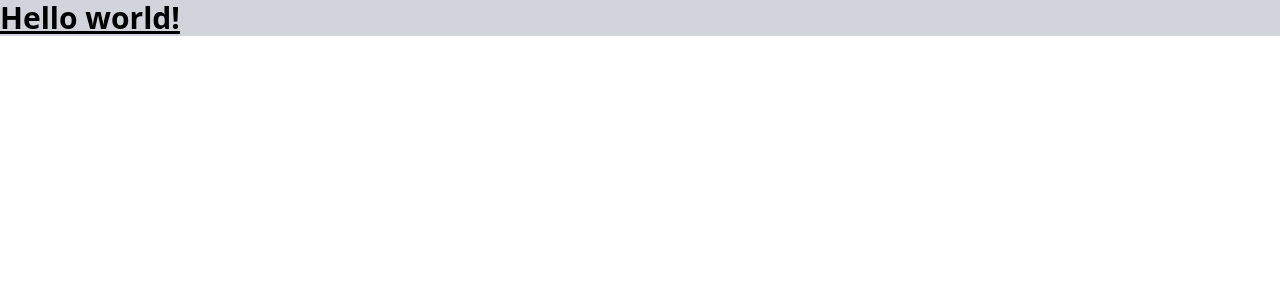
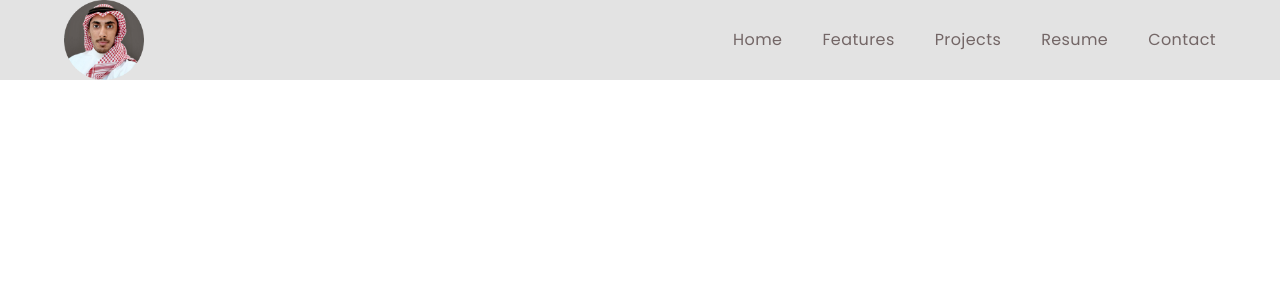
Before and after one commit to AhmadRFC/alabbasei.com, a React (Create React App) app: page / in a window 1280 px wide. Shown: the top 300 px of the page. Built offline with nearby package versions, Linux system fonts and the light colour scheme.

Commit message:
adding Navbar component & adding logo pic

```diff
--- a/src/App.jsx
+++ b/src/App.jsx
@@ -1,7 +1,12 @@
+import React from "react";
+import Navbar from "./components/navbar/Navbar";
+
 function App() {
   return (
-    <div className="App">
-      <h1 className="text-3xl font-bold underline bg-gray-300">Hello world!</h1>
+    <div className="w-full h-auto bg-bodyColor text-lightText">
+      <div className="max-w-screen-xl mx-auto px-16">
+        <Navbar />
+      </div>
     </div>
   );
 }
--- /dev/null
+++ b/src/assets/index.jsx
@@ -0,0 +1,5 @@
+import logo from "./images/logo.png";
+
+export {
+  logo
+};
--- /dev/null
+++ b/src/components/navbar/Navbar.jsx
@@ -0,0 +1,27 @@
+import React from "react";
+import { logo } from "../../assets/index";
+import { navLinksdata } from "../../constants";
+
+const Navbar = () => {
+  return (
+    <div className="w-full h-20 mx-auto flex justify-between items-center font-titleFont">
+      <div>
+        <img src={logo} alt="logo" className="w-20" />
+      </div>
+      <div>
+        <ul className="flex items-center gap-10">
+          {navLinksdata.map(({ _id, title, link }) => (
+            <li
+              className="text-base font-normal text-lightText tracking-wide cursor-pointer hover:text-designColor duration-500"
+              key={_id}
+            >
+              {title}
+            </li>
+          ))}
+        </ul>
+      </div>
+    </div>
+  );
+};
+
+export default Navbar;
--- /dev/null
+++ b/src/constants/index.jsx
@@ -0,0 +1,27 @@
+export const navLinksdata = [
+  {
+    _id: 1001,
+    title: "Home",
+    link: "home",
+  },
+  {
+    _id: 1002,
+    title: "Features",
+    link: "features",
+  },
+  {
+    _id: 1003,
+    title: "Projects",
+    link: "projects",
+  },
+  {
+    _id: 1004,
+    title: "Resume",
+    link: "resume",
+  },
+  {
+    _id: 1005,
+    title: "Contact",
+    link: "contact",
+  },
+];
--- a/src/index.css
+++ b/src/index.css
@@ -1,3 +1,4 @@
+@import url("https://fonts.googleapis.com/css2?family=Oswald:wght@200;300;400;500;600;700&family=Poppins:wght@100;200;300;400;500;600;700;800;900&display=swap");
 @tailwind base;
 @tailwind components;
 @tailwind utilities;
--- a/tailwind.config.js
+++ b/tailwind.config.js
@@ -4,7 +4,21 @@ module.exports = {
     "./src/**/*.{js,jsx,ts,tsx,html}"
 ],
   theme: {
-    extend: {},
+    extend: {
+      fontFamily: {
+        bodyFont: ["Oswald", "sans-serif"],
+        titleFont: ["Poppins", "sans-serif"],
+      },
+      colors: {
+        bodyColor: "#e3e3e3",
+        lightText: "#736666",
+        boxBg: "lineaer-gradiant(90deg, ##22241e, ##262b23)",
+        designColor: "#98d900",
+      },
+      boxShadow: {
+        shadowOne: "10px 10px 19px #20221c, -10px -10px 19px #282d24",
+      },
+    },
   },
   plugins: [],
 }
```
Also changed, not shown: src/assets/images/logo.png (added).
